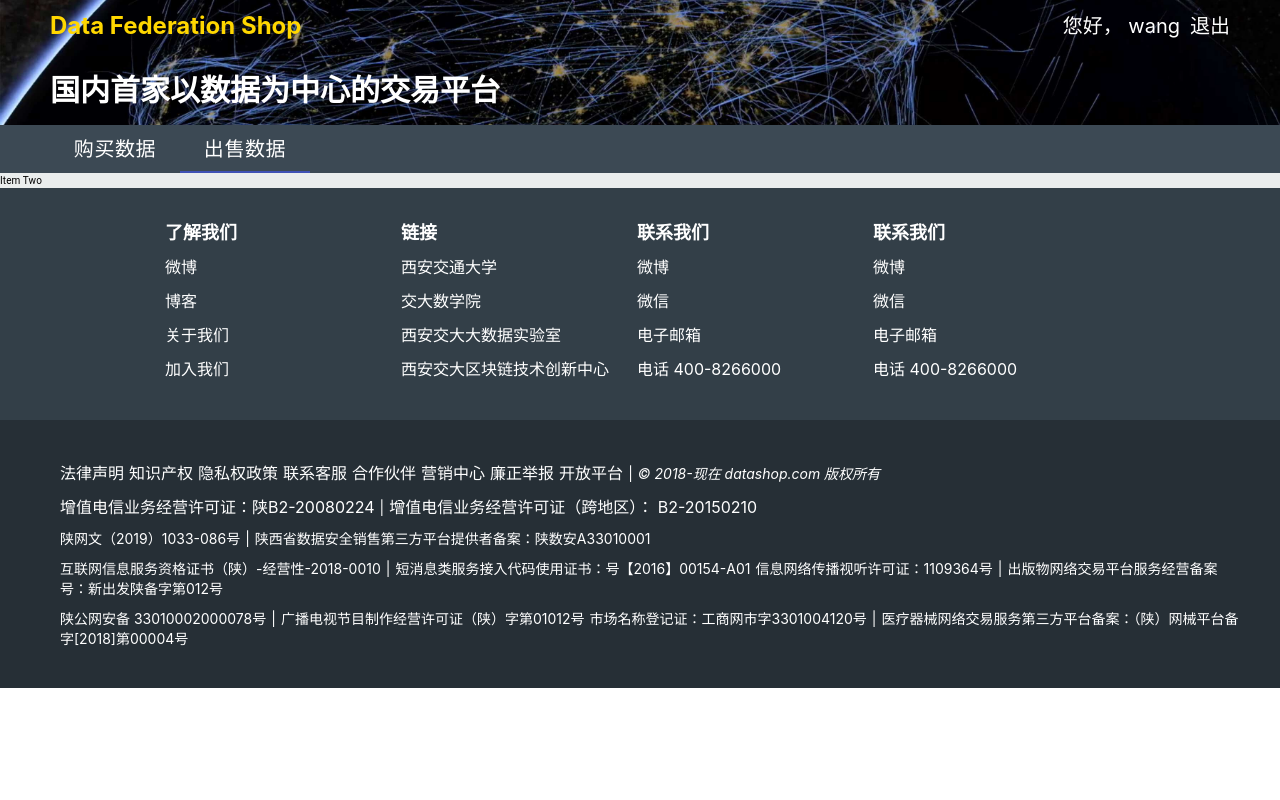
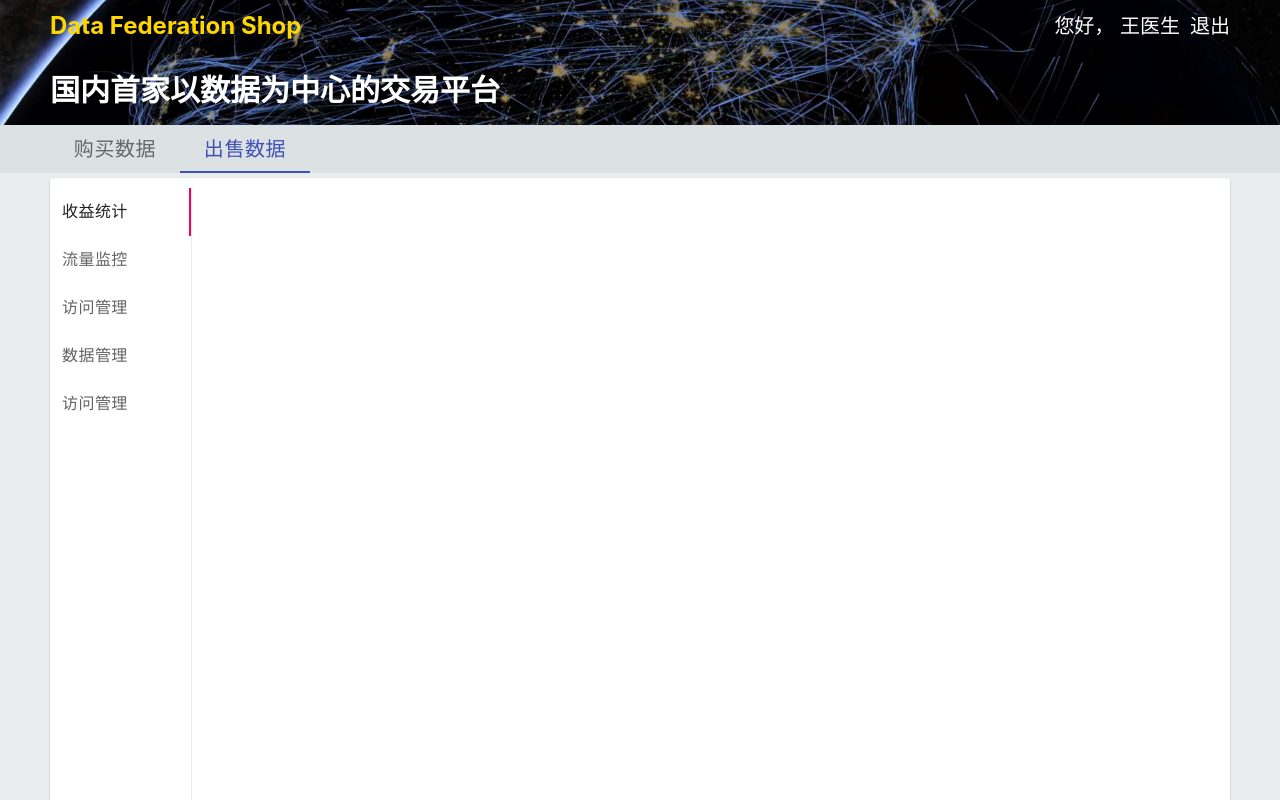
Before and after one commit to Alphia/dfWeb, a React (Create React App) app: page / in a window 1280 px wide. Both pictures are taken after a click on the tab "出售数据". Shown: the top 800 px of the page. Built offline with nearby package versions, Linux system fonts and the light colour scheme.

Commit message:
add seller's tab， part1

```diff
--- a/package.json
+++ b/package.json
@@ -7,6 +7,8 @@
     "@material-ui/icons": "^4.5.1",
     "classnames": "latest",
     "clsx": "^1.0.4",
+    "echarts": "^4.5.0",
+    "echarts-for-react": "^2.0.15-beta.1",
     "moment": "^2.24.0",
     "node-sass": "^4.12.0",
     "package.json": "^2.0.1",
--- /dev/null
+++ b/src/js/AccessManagement.js
@@ -0,0 +1,24 @@
+import React from "react";
+import withStyles from "@material-ui/core/styles/withStyles";
+
+const styles = {
+    accessRoot: {}
+};
+
+class AccessManagement extends React.Component {
+
+    constructor(props, context) {
+        super(props, context);
+    }
+
+    render() {
+        const {classes} = this.props;
+        return (
+            <div className={classes.accessRoot}>
+
+            </div>
+        )
+    }
+}
+
+export default withStyles(styles)(AccessManagement)
--- a/src/js/App.js
+++ b/src/js/App.js
@@ -16,7 +16,7 @@ class App extends React.Component {
         super(props, context);
         this.state = {
             isStranger: false,
-            userName: "wang",
+            userName: "王医生",
         }
     }
 
--- a/src/js/Header.js
+++ b/src/js/Header.js
@@ -37,16 +37,17 @@ const styles = {
     },
 
     nav: {
-        backgroundColor: 'rgb(60,73,84)',
+        backgroundColor: 'rgb(220,226,228)',
         '& button': {
             fontSize: '2rem',
-            color: '#ffffff !important',
+            // color: '#ffffff !important',
             minWidth: '13rem',
         },
     },
 
     navTab:{
         display:'inline-block',
+        color:'#ffffff',
     },
 
     subTitle: {
@@ -107,8 +108,8 @@ class Header extends React.Component {
                                 textColor="primary"
                                 centered
                             >
-                                <Tab label="购买数据"/>
-                                <Tab label="出售数据"/>
+                                <Tab label="购买数据" textColor="secondary"/>
+                                <Tab label="出售数据" textColor="inherit"/>
                             </Tabs>
                         </div>
                     </div>
--- /dev/null
+++ b/src/js/IncomeStas.js
@@ -0,0 +1,26 @@
+import React from "react";
+import withStyles from "@material-ui/core/styles/withStyles";
+
+const styles = {
+    incomeRoot:{
+
+    }
+};
+
+class IncomeStas extends React.Component {
+
+    constructor(props, context) {
+        super(props, context);
+    }
+
+    render() {
+        const {classes} = this.props;
+        return (
+            <div className={classes.incomeRoot}>
+
+            </div>
+        )
+    }
+}
+
+export default withStyles(styles)(IncomeStas)
--- a/src/js/Main.js
+++ b/src/js/Main.js
@@ -3,6 +3,7 @@ import Header from "./Header";
 import TabPanel from "./TabPanel";
 import HomeTab from "./HomeTab";
 import Bottom from "./Footer";
+import SellerTab from "./SellerTab";
 
 class Main extends React.Component {
 
@@ -29,7 +30,7 @@ class Main extends React.Component {
                     <HomeTab ref={this.homeRef} onSearch={this.handleSearch}/>
                 </TabPanel>
                 <TabPanel value={this.state.tabValue} index={1}>
-                    Item Two
+                    <SellerTab/>
                 </TabPanel>
                 <TabPanel value={this.state.tabValue} index={2}>
                     Item Three
--- /dev/null
+++ b/src/js/SellerTab.js
@@ -0,0 +1,95 @@
+import React from "react";
+import withStyles from "@material-ui/core/styles/withStyles";
+import {Paper, Tab, Tabs} from "@material-ui/core";
+import TabPanel from "./TabPanel";
+import IncomeStas from "./IncomeStas";
+import TrafficMonitor from "./TrafficMonitor";
+import AccessManagement from "./AccessManagement";
+
+const styles = {
+    sellerWrapper: {
+        width: 1180,
+        margin: "0.5rem auto",
+        flexGrow: 1,
+        display: 'flex',
+        height: 848,
+        fontSize: '24px',
+        '& button': {
+            minWidth: '12rem',
+            '& span': {
+                alignItems: 'baseline'
+            }
+        }
+    },
+    tabs: {
+        marginTop: '1rem',
+        borderRight: 'solid 0.5px rgb(234, 237, 237)',
+        width: '12%'
+    },
+    tab: {
+        fontSize: '1.6rem',
+    },
+    panelWrapper:{
+        width: '88%',
+    },
+    tabPanel: {
+        width: '100%',
+    }
+};
+
+class SellerTab extends React.Component {
+
+    constructor(props, context) {
+        super(props, context);
+        this.state = {
+            tabValue: 0
+        }
+    }
+
+    handleTaBsChange = (event, newValue) => {
+        this.setState({tabValue: newValue})
+    };
+
+    render() {
+        const {classes} = this.props;
+        return (
+            <Paper className={classes.sellerWrapper}>
+                <Tabs
+                    orientation="vertical"
+                    variant="scrollable"
+                    value={this.state.tabValue}
+                    onChange={this.handleTaBsChange}
+                    aria-label="Vertical tabs example"
+                    className={classes.tabs}
+                >
+                    <Tab className={classes.tab} label="收益统计" id={"vertical-tab-0"}/>
+                    <Tab className={classes.tab} label="流量监控" id={"vertical-tab-1"}/>
+                    <Tab className={classes.tab} label="访问管理" id={"vertical-tab-2"}/>
+                    <Tab className={classes.tab} label="数据管理" id={"vertical-tab-3"}/>
+                    <Tab className={classes.tab} label="访问管理" id={"vertical-tab-4"}/>
+
+                </Tabs>
+                <div className={classes.panelWrapper}>
+                    <TabPanel index={0} value={this.state.tabValue}>
+                        <div className={classes.tabPanel}>
+                            <IncomeStas/>
+                        </div>
+                    </TabPanel>
+                    <TabPanel index={1} value={this.state.tabValue}>
+                        <div className={classes.tabPanel}>
+                            <TrafficMonitor/>
+                        </div>
+                    </TabPanel>
+                    <TabPanel index={2} value={this.state.tabValue}>
+                        <div className={classes.tabPanel}>
+                            333
+                            <AccessManagement/>
+                        </div>
+                    </TabPanel>
+                </div>
+            </Paper>
+        )
+    }
+}
+
+export default withStyles(styles)(SellerTab)
--- /dev/null
+++ b/src/js/TrafficMonitor.js
@@ -0,0 +1,116 @@
+import React from "react";
+import withStyles from "@material-ui/core/styles/withStyles";
+import ReactEcharts from "echarts-for-react";
+
+const styles = {
+    trafficRoot: {}
+};
+
+
+const generateData = () => {
+
+    const firstDay = +new Date(2019, 9, 3);
+    const today = new Date();
+    const oneDay = 24 * 3600 * 1000;
+    const days = (today - firstDay) / oneDay;
+    const hours = Array(23).fill(null).map((_, h) => h+1);
+
+    let base = new Date(2019, 9, 3);
+
+    let data = [];
+    let date = [];
+
+    for (let day = 1; day < days; day++) {
+        const now = new Date(base.getTime() + day* oneDay);
+        console.log("now:", now);
+        date.push([now.getFullYear(), now.getMonth() + 1, now.getDate()].join('/'));
+        // hours.map(_=>date.push(_));
+
+        data.push(Math.round((Math.random()) * 300));
+        // hours.map(_=>data.push(Math.round((Math.random()) * 300)));
+    }
+    return {date:date, data:data}
+};
+
+const data = generateData();
+
+const option = {
+    tooltip: {
+        trigger: 'axis',
+        position: function (pt) {
+            return [pt[0], '10%'];
+        }
+    },
+    title: {
+        left: 'center',
+        text: '数据访问流量图',
+    },
+    toolbox: {
+        feature: {
+            dataZoom: {
+                yAxisIndex: 'none'
+            }
+        }
+    },
+    xAxis: {
+        type: 'category',
+        boundaryGap: false,
+        data: data.date
+    },
+    yAxis: {
+        type: 'value',
+        boundaryGap: [0, '100%'],
+        axisLabel: {
+            formatter: '{value} MB/天'
+        }
+    },
+    dataZoom: [{
+        type: 'inside',
+        start: 0,
+        end: 20
+    }, {
+        start: 0,
+        end: 10,
+        handleIcon: 'M10.7,11.9v-1.3H9.3v1.3c-4.9,0.3-8.8,4.4-8.8,9.4c0,5,3.9,9.1,8.8,9.4v1.3h1.3v-1.3c4.9-0.3,8.8-4.4,8.8-9.4C19.5,16.3,15.6,12.2,10.7,11.9z M13.3,24.4H6.7V23h6.6V24.4z M13.3,19.6H6.7v-1.4h6.6V19.6z',
+        handleSize: '80%',
+        handleStyle: {
+            color: '#fff',
+            shadowBlur: 3,
+            shadowColor: 'rgba(0, 0, 0, 0.6)',
+            shadowOffsetX: 2,
+            shadowOffsetY: 2
+        }
+    }],
+    series: [
+        {
+            name: '数据流量',
+            type: 'line',
+            smooth: true,
+            symbol: 'none',
+            sampling: 'average',
+            itemStyle: {
+                color: 'rgb(255, 70, 131)'
+            },
+            data: data.data,
+        }
+    ]
+};
+
+
+class TrafficMonitor extends React.Component {
+
+    constructor(props, context) {
+        super(props, context);
+    }
+
+    render() {
+        const {classes} = this.props;
+        return (
+            <div className={classes.trafficRoot}>
+                <ReactEcharts option={option}/>
+            </div>
+        )
+    }
+}
+
+export default withStyles(styles)(TrafficMonitor)
```
Also changed, not shown: 1 other file (tests, documents, lock files or other folders).
